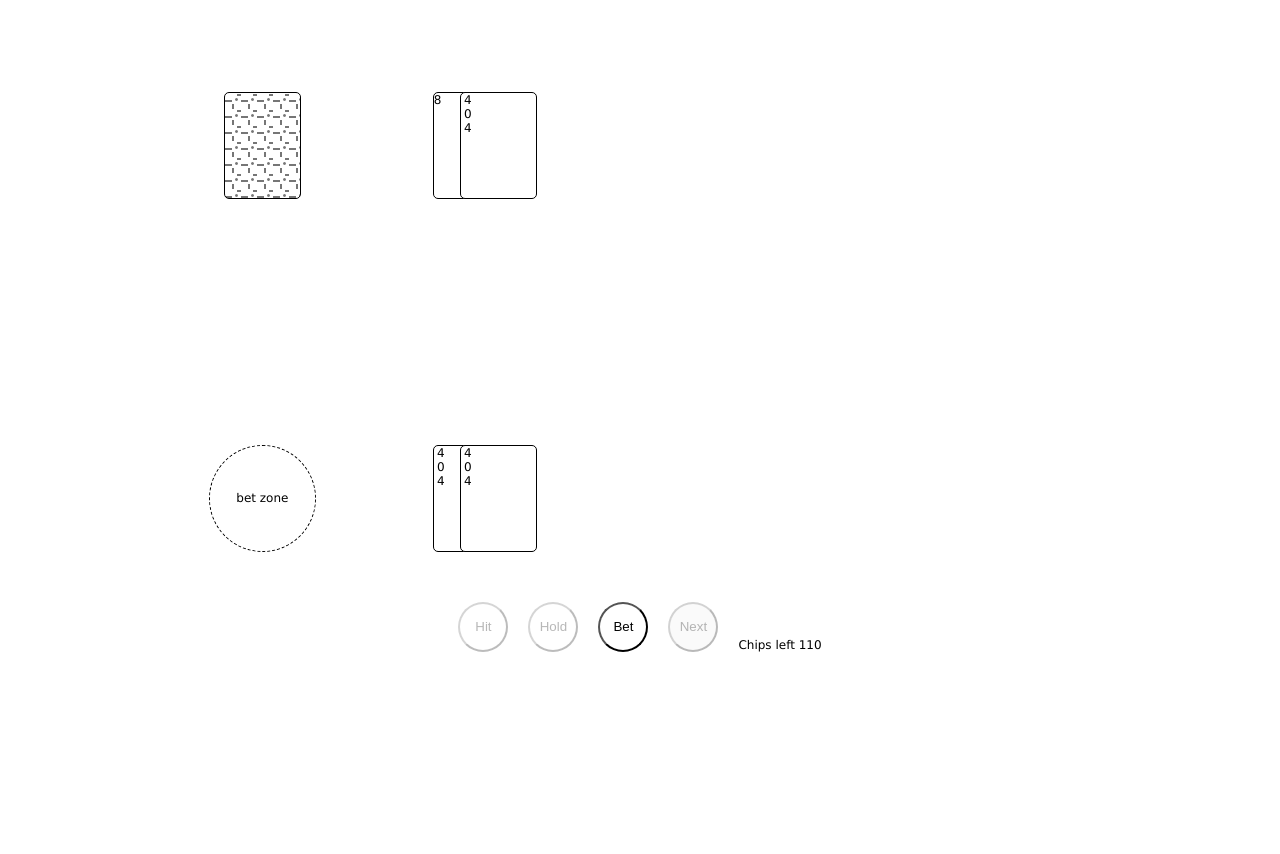
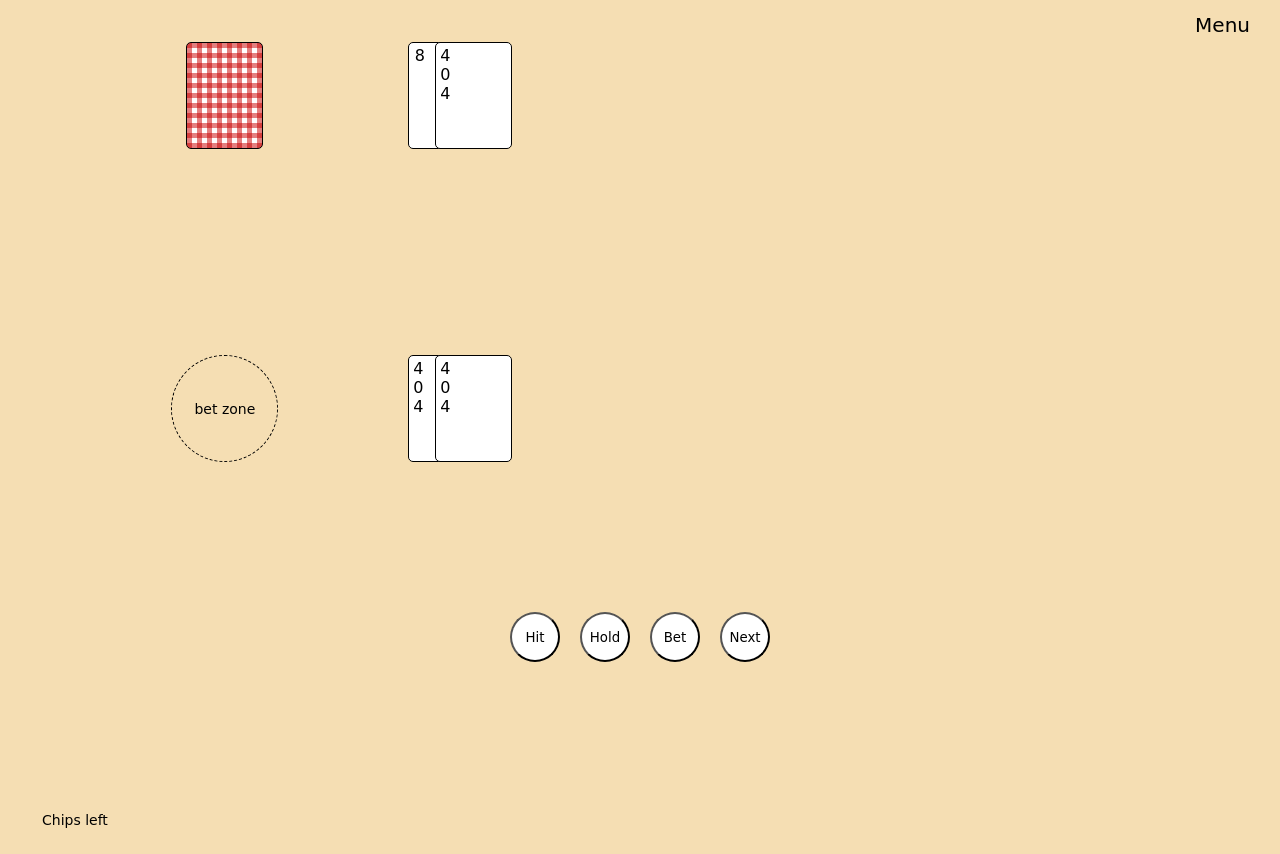
Before and after one commit to johnedvard/js13kgames2020, a website built with Parcel: page index.html in a window 1280 px wide. Before the commit the page ends 800 px from the top, so only its background shows below. Built offline with nearby package versions, Linux system fonts and the light colour scheme.

Commit message:
some polish

```diff
--- a/index.html
+++ b/index.html
@@ -8,11 +8,21 @@
     <link rel="stylesheet" type="text/css" href="styles.css">
   </head>
   <body>
+    <div id="mainMenuContainer" class="close">
+      <div id="mainMenuBackdrop">
+      </div>
+      <div id="mainMenu">
+        <div> Some item </div>
+        <div> Some item number 2</div>
+      </div>
+    </div>
+
+
     <div class="game-info">
-      <div id="subscriber" class="hidden">Subscriber 🥇</div>
+      <div id="menu"> Menu </div>
     </div>
     <div id="game">
-      <div id="deck"></div>
+      <div id="deck" class="pattern3"></div>
       <div id="betzone"><span class="txt-betzone">bet zone</span></div>
       <div id="dealer"></div>
       <div id="dealerTotal"></div>
@@ -23,7 +33,9 @@
         <button id="btnHold" type="button"> Hold </button>
         <button id="btnBet" type="button"> Bet </button>
         <button id="btnNext" type="button"> Next </button>
-        <div> Chips left <span id="totalChips"> </span></div>
+      </div>
+      <div id="gameFooter">
+        <div class="chips-left"> Chips left <span id="totalChips"> </span></div>
       </div>
     </div>
     <div id="modal" class="modal close">
--- a/src/custom-elements/Card.ts
+++ b/src/custom-elements/Card.ts
@@ -40,7 +40,7 @@
   }
 
   createElem(wrapper: HTMLDivElement, someVal: string): HTMLElement {;
-    const newElem = document.createElement("span");
+    const newElem = document.createElement("div");
     newElem.appendChild(document.createTextNode(someVal));
     wrapper.appendChild(newElem);
     return newElem;
@@ -56,10 +56,17 @@
       border-radius: 5px;
       border: 1px solid black;
       background-color: white;
+      font-size: 16px;
     }
     .is-404 {
       writing-mode: vertical-lr;
       text-orientation: upright;
+    }
+    .card-wrapper div {
+      margin: 3px 0px 0px 6px;
+    }
+    .is-404 div{
+      margin: 3px 0px 0px 0px;
     }`
     return style;
   }
--- a/src/custom-elements/Chip.ts
+++ b/src/custom-elements/Chip.ts
@@ -37,8 +37,15 @@
       height: 55px;
       width: 55px;
       border-radius: 50%;
-      border: 4px double black;
-      background-color: green;
+      border: 10px double white;
+      color: white;
+      font-size: 20px;
+      font-weight: bold;
+      background:
+      radial-gradient(circle at 100% 50%, transparent 20%, rgba(255,255,255,.3) 21%, rgba(255,255,255,.3) 34%, transparent 35%, transparent),
+      radial-gradient(circle at 0% 50%, transparent 20%, rgba(255,255,255,.3) 21%, rgba(255,255,255,.3) 34%, transparent 35%, transparent) 0 -50px;
+      background-color: slategray;
+      background-size:75px 100px;
     }`
     return style;
   }
--- a/src/game.ts
+++ b/src/game.ts
@@ -15,12 +15,17 @@
     totalChipsEl: HTMLElement;
     dealerTotalEl: HTMLElement;
     playerTotalEl: HTMLElement;
+    menuEl: HTMLElement;
+    closeMenuEl: HTMLElement;
+    mainMenuEl: HTMLElement;
+    mainMenuContainerEl: HTMLElement;
     isSubscriber = false;
     deck: Card[];
     originalDeck: Card[];
     player: Player;
     dealer: Player;
     display404Cards = false;
+    isMenuOpen = false;
     // playStates: string[] = ["start", "betted", "betted2x", "hold", "playerEnd", "dealerEnd"];
     currentState = "start";
     constructor() {
@@ -40,6 +45,10 @@
         this.totalChipsEl = document.getElementById('totalChips');
         this.dealerTotalEl = document.getElementById('dealerTotal');
         this.playerTotalEl = document.getElementById('playerTotal');
+        this.menuEl = document.getElementById('menu');
+        this.closeMenuEl = document.getElementById('closeMenu');
+        this.mainMenuEl = document.getElementById('mainMenu');
+        this.mainMenuContainerEl = document.getElementById('mainMenuContainer');
         this.deck = createCardDeck();
         this.originalDeck = [...this.deck];
         shuffleDeck(this.deck);
@@ -77,6 +86,23 @@
       this.btnNext.addEventListener("click", () => {
         this.startNextRound();
       });
+      this.menuEl.addEventListener("click", () => {
+        this.toggleMenu();
+      });
+      this.closeMenuEl.addEventListener("click", () => {
+        this.toggleMenu();
+      });
+    }
+
+    toggleMenu(){
+      this.isMenuOpen = !this.isMenuOpen;
+      if(this.isMenuOpen) {
+        this.mainMenuContainerEl.classList.remove("close");
+        this.mainMenuContainerEl.classList.add("open");
+      } else {
+        this.mainMenuContainerEl.classList.remove("open");
+        this.mainMenuContainerEl.classList.add("close");
+      }
     }
 
     startNextRound(){
--- a/styles.css
+++ b/styles.css
@@ -2,15 +2,16 @@
   --card-radius: 5px;
 }
 body{
-    font-family: Verdana, Geneva, Tahoma, sans-serif;
-    font-size: 12px;
+    font-family: cursive, fantasy, monospace;
+    font-size: 14px;
     height: 100%;
     width: auto;
+    padding: 0px;
     display: flex;
-    flex-flow: column;
-    padding: 0px;
     margin: 0px;
     overflow: hidden;
+    background-color: wheat;
+    z-index: 100;
 }
 
 .modal {
@@ -38,15 +39,17 @@
 
 #game {
     display: grid;
-    max-width: 100%;
+    width: 100%;
     height: 100%;
     grid-template-areas:
       "deck dealer dealer dealer"
       "deck dealerTotal dealerTotal dealerTotal"
       "betZone playerTotal playerTotal playerTotal"
       "betZone player player player"
-      "controls controls controls controls";
-    margin: 80px;
+      "controls controls controls controls"
+      "footer footer footer footer";
+    grid-template-rows: 175px minmax(35px, min-content) minmax(35px, min-content) 175px minmax(100px, auto) 30px;
+    margin: 30px;
     padding: 12px;
 }
 #playerTotal{
@@ -82,19 +85,25 @@
 }
 
 #controls {
+  position: relative;
   display: flex;
   justify-content: center;
   gap: 20px;
-  align-items: flex-end;
+  align-items: center;
   width: 100%;
   grid-area: controls;
-  height: 100px;
+  min-height: 100px;
+}
+#gameFooter {
+  grid-area: footer;
 }
 
 button {
+  font-family: cursive, fantasy, monospace;
   width: 50px;
   height: 50px;
   border-radius: 50%;
+  background: white;
 }
 
 button:focus{
@@ -115,7 +124,6 @@
   width: 105px;
   height: 105px;
   border-radius: 50%;
-  background-color: white;
   border: 1px dashed black;
   justify-self: center;
   align-self: end;
@@ -134,16 +142,24 @@
   grid-area: deck;
   background-color: white;
   border: 1px solid black;
-  background-image: url("./src/assets/pattern1.png");
-  background-repeat: repeat;
   border-radius: var(--card-radius);
   height: 105px;
   width: 75px;
   justify-self: center;
 }
-
+.pattern0 {
+  background-color: gray;
+  background-image: repeating-linear-gradient(45deg, transparent, transparent 10px, rgba(255,255,255,.5) 5px, rgba(255,255,255,.5) 20px);
+  background-repeat: repeat;
+}
+.pattern3 {
+  background-color:white;
+  background-image: linear-gradient(90deg, rgba(200,0,0,.5) 50%, transparent 50%),
+  linear-gradient(rgba(200,0,0,.5) 50%, transparent 50%);
+  background-size:10px 10px;
+}
 #game.subscriber {
-    border-color: gold;
+  border-color: gold;
 }
 
 .game-info{
@@ -153,8 +169,52 @@
     max-height: 50px;
     width: 100%;
     flex-flow: row;
-    justify-content: space-around;
+    margin-right: 30px;
+    justify-content: flex-end;
     align-items: center;
+}
+#menu{
+  position: relative;
+  margin-right: 30px;
+  font-size: 20px;
+  cursor: pointer;
+  z-index: 300;
+}
+#mainMenuBackdrop{
+  position: absolute;
+  background-color:white;
+  opacity: 0.7;
+}
+#mainMenuContainer.open #mainMenuBackdrop {
+  height: 100%;
+  width: 100%;
+  z-index: 200;
+}
+#mainMenuContainer.close #mainMenuBackdrop {
+  height: 0%;
+  width: 0%;
+  z-index: 0;
+}
+#mainMenu {
+  position: absolute;
+  display: flex;
+  z-index: 300;
+  flex-flow: column;
+  align-items: center;
+  justify-content: center;
+  width: 100%;
+  height: 100%;
+  font-size: 24px;
+  gap: 20px;
+}
+#mainMenuContainer.close #mainMenu {
+  z-index: 0;
+}
+#mainMenuContainer.close #mainMenu div{
+  display: none;
+}
+#closeMenu{
+  cursor: pointer;
 }
 
 .hidden{
```
Also changed, not shown: src/assets/pattern1.png (deleted).
